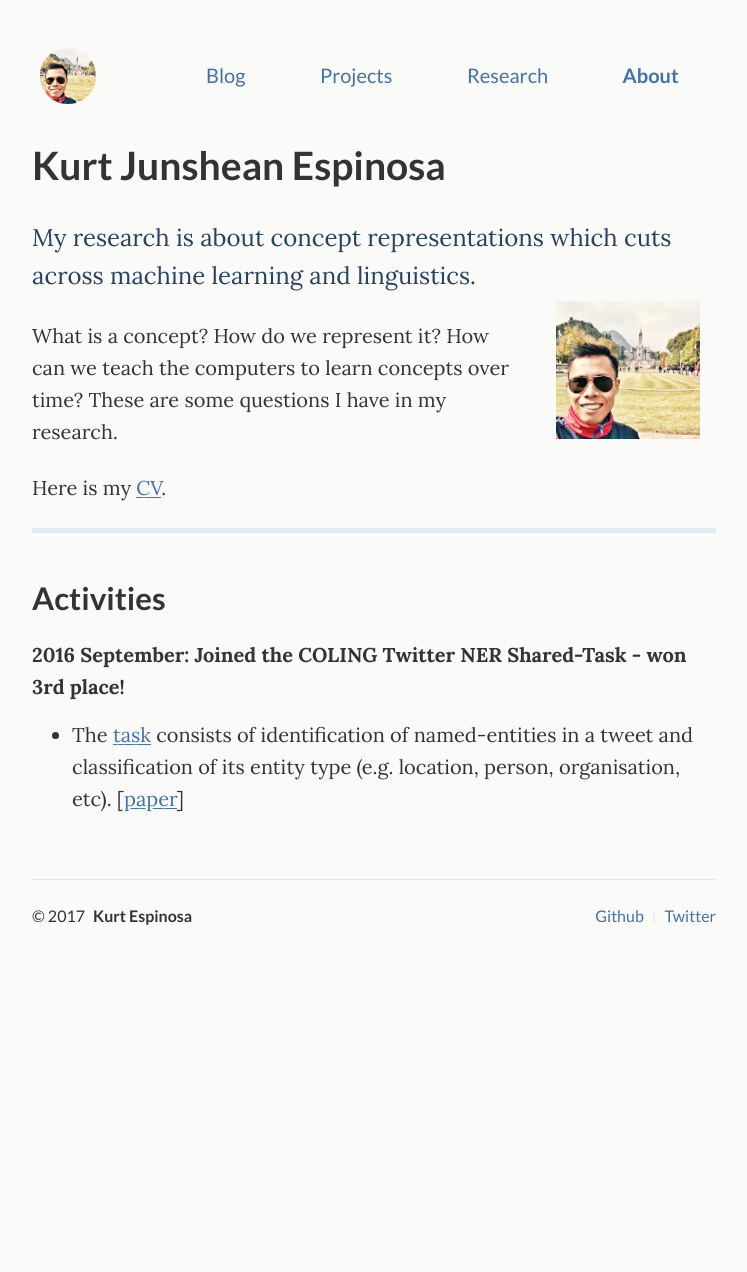
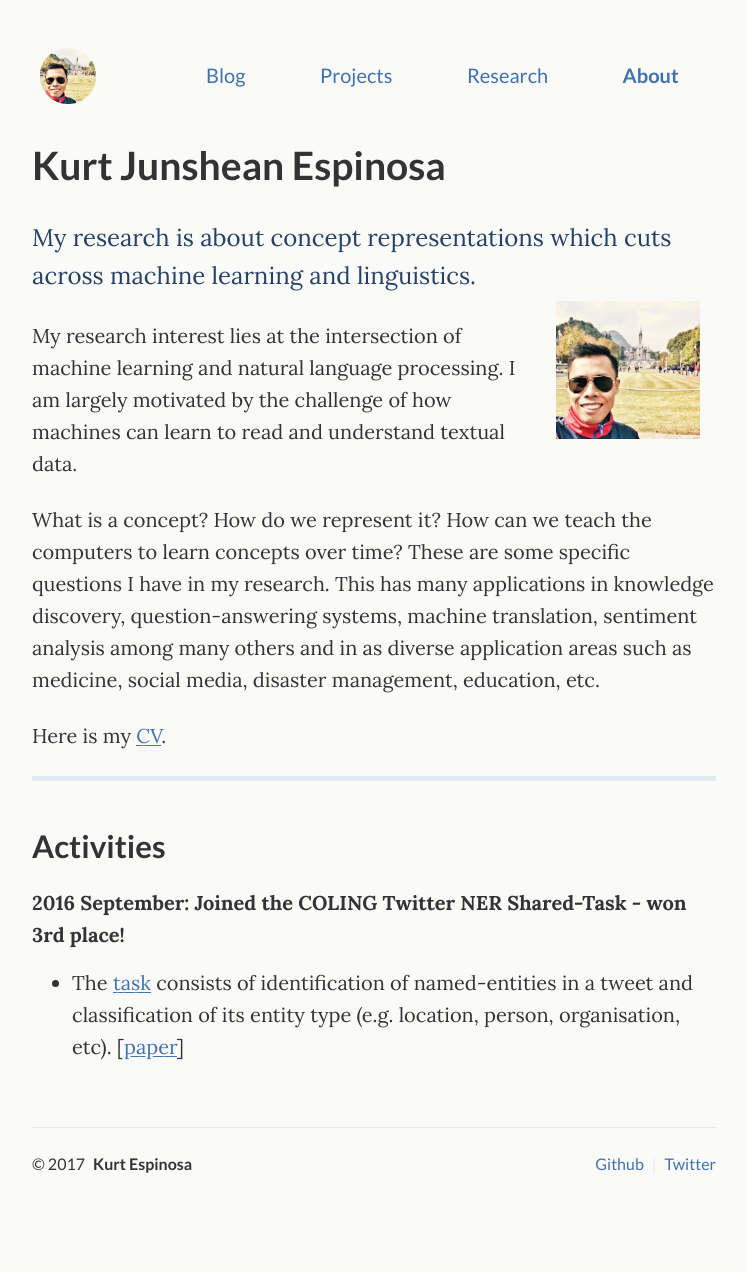
Before and after one commit to kurtespinosa/kurtespinosa.github.io, a Jekyll site: the page built from _pages/about.md, in a window 1280 px wide. Shown: the whole page, without its empty margins (266-1013 px from the left). Built offline with Jekyll 4.4.1, drawn with Linux system fonts in a browser that asks for light colours; before the commit the page ends 1024 px from its top, so only the background shows below that.

Commit message:
about page

```diff
--- a/_pages/about.md
+++ b/_pages/about.md
@@ -16,8 +16,9 @@ permalink: /about/
     <img src="{{ site.baseurl }}/assets/img/profile.jpg">
 </figure>
 {:/}
+My research interest lies at the intersection of machine learning and natural language processing. I am largely motivated by the challenge of how machines can learn to read and understand textual data.
 
-What is a concept? How do we represent it? How can we teach the computers to learn concepts over time? These are some questions I have in my research.
+What is a concept? How do we represent it? How can we teach the computers to learn concepts over time? These are some specific questions I have in my research. This has many applications in knowledge discovery, question-answering systems, machine translation, sentiment analysis among many others and in as diverse application areas such as medicine, social media, disaster management, education, etc.
 
 Here is my [CV]().
 
```
